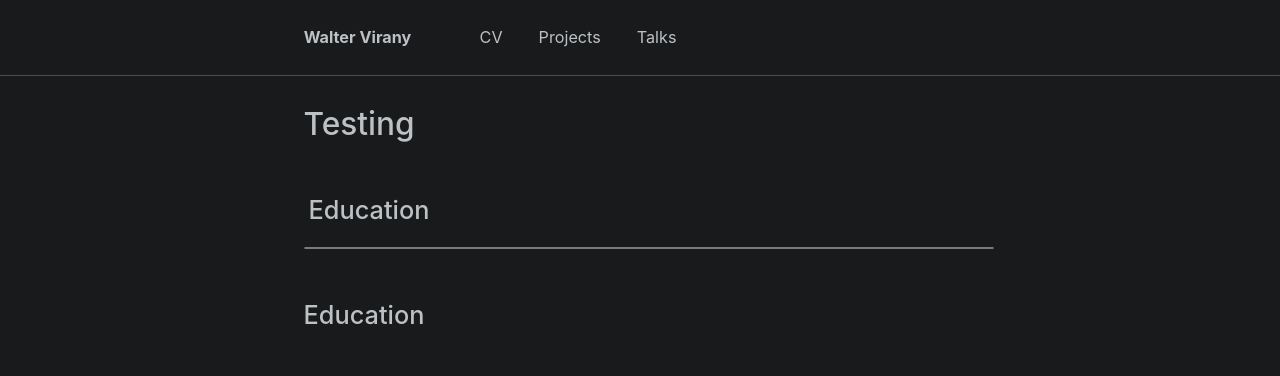
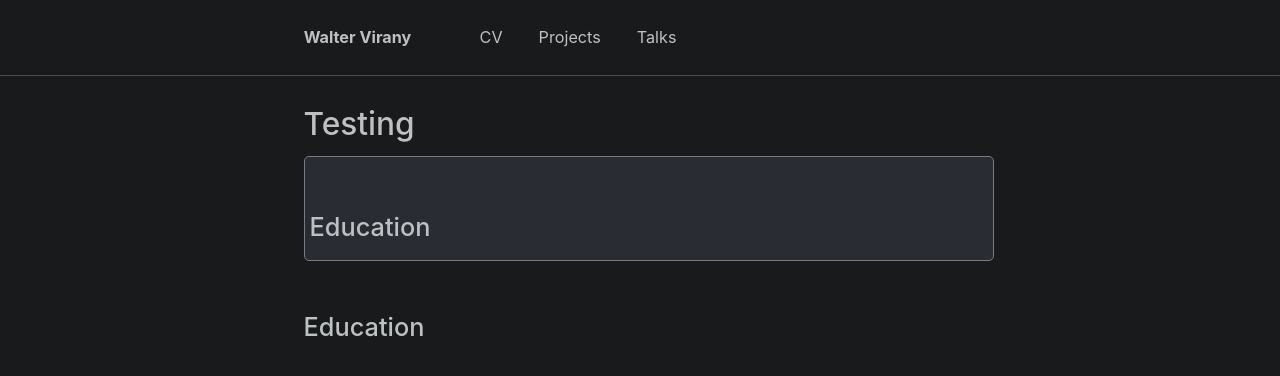
Before and after one commit to wvirany/wvirany.github.io, a Jekyll site: the page built from _pages/test.html, in a window 1280 px wide. Shown: the top 376 px of the page. Built offline with Jekyll 4.4.1, drawn with Linux system fonts in a browser that asks for light colours.

Commit message:
Update test.html

```diff
--- a/_pages/test.html
+++ b/_pages/test.html
@@ -13,7 +13,7 @@ author_profile: false
 
 <style>
 
-p.educ {
+.container {
     border-width: 1px;
     border-color: rgb(123, 123, 123);
     border-style: solid;
@@ -45,7 +45,7 @@ p.educ {
 
 <body>
 
-    <div class="box">
+    <div class="container">
         <h2 style="vertical-align: top; padding: 5px">Education</h2>
     </div>
 
```
